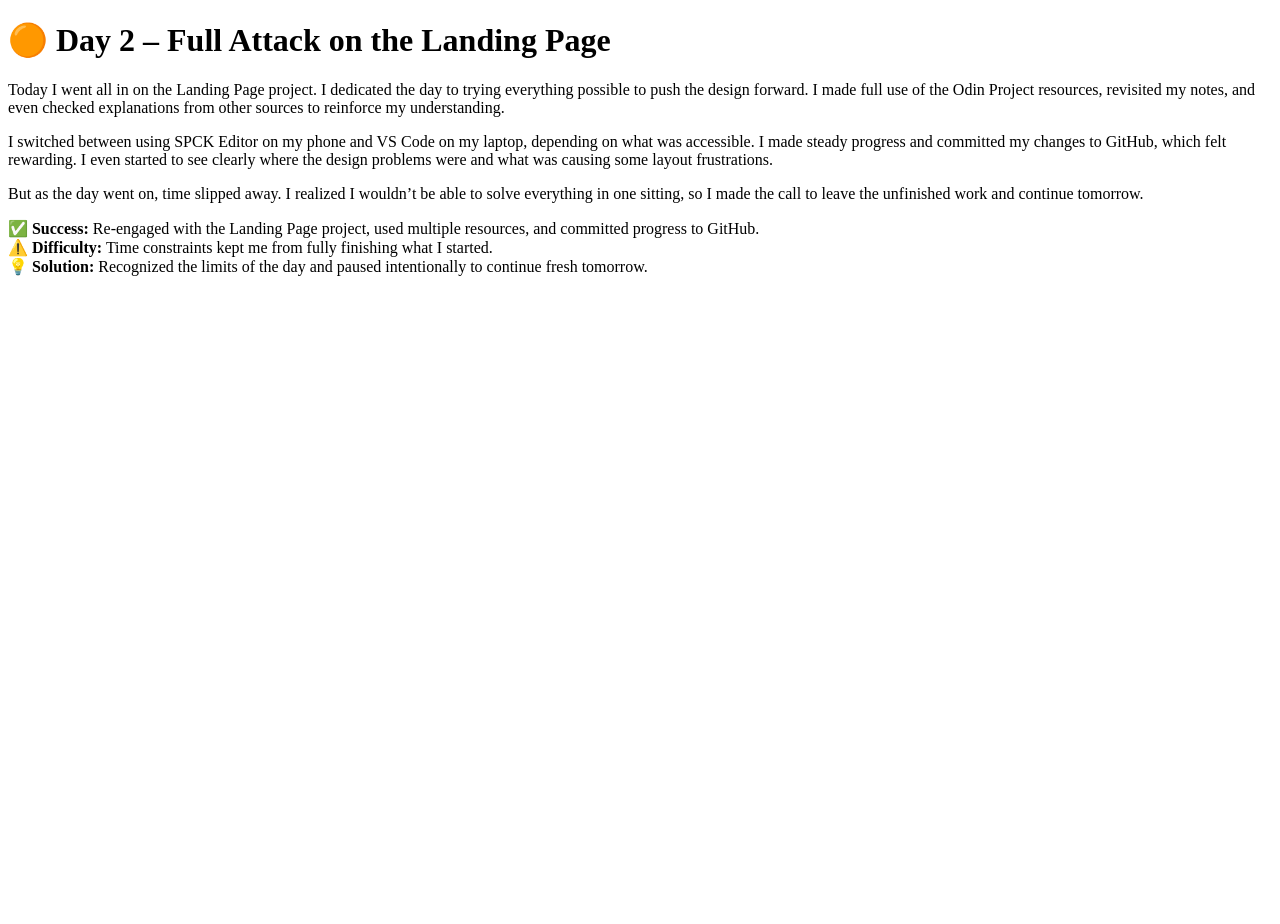
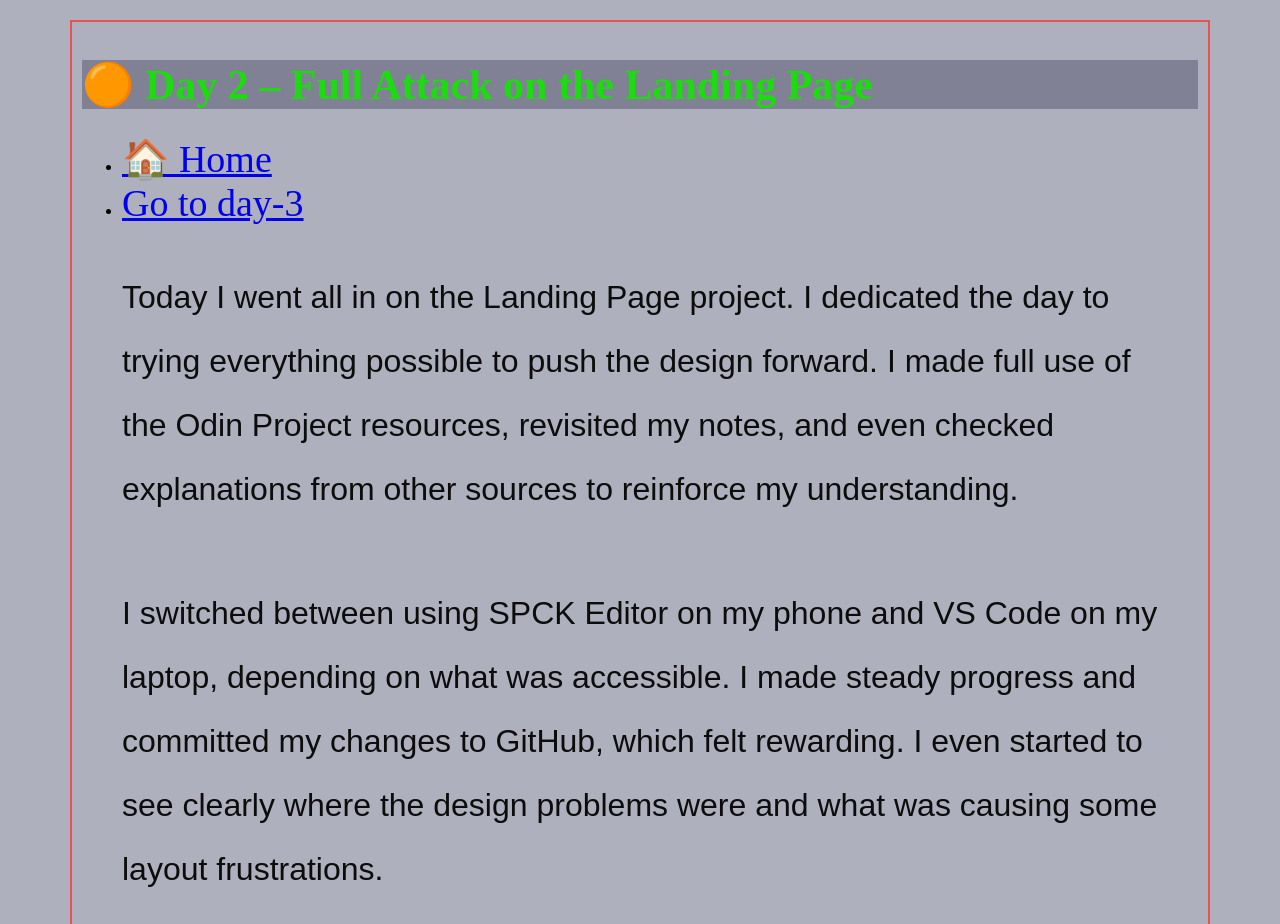
Before and after one commit to fazetdev/My-odin-dev-diary, a plain HTML site: page week-3/day-2.html in a window 1280 px wide. Shown: the top 924 px of the page. Before the commit the page ends 800 px from the top, so only its background shows below. Drawn offline with Linux system fonts and the light colour scheme.

Commit message:
add css and links to day 2

```diff
--- a/week-3/day-2.html
+++ b/week-3/day-2.html
@@ -3,10 +3,51 @@
 <head>
   <meta charset="UTF-8">
   <title>Week 3 - Day 2 | Odin Dev Diary</title>
+  <style>
+    body {
+      margin: 20px 70px;
+      padding: 10px;
+      background: #AEB0BD;
+
+      border: 2px solid #EA5252;
+
+    }
+    p {
+      margin: 20px;
+      padding: 20px;
+      font-family: sans-serif;
+      line-height: 2;
+      font-size: 32px;
+      color: #0C0C0C;
+    }
+    h1 {
+      background: #808195;
+      font-size: 42px;
+      color: #1BDC0D;
+      font-weight: bold;
+    }
+    strong {
+      background: #518D4D;
+      font-size: 38px;
+      color: #D3E711;
+      }
+      .key-point {
+        font-style: italic;
+      }
+ a {
+   font-size: 38px;
+   color #0F29E0
+  </style>
 </head>
 <body>
 
   <h1>🟠 Day 2 – Full Attack on the Landing Page</h1>
+<ul>
+  <li><a href="../index.html">🏠 Home</a></li>
+  <li><a href="day-3.html"> Go to day-3</a></li>
+
+</ul>
+
 
   <p>Today I went all in on the Landing Page project. I dedicated the day to trying everything possible to push the design forward. I made full use of the Odin Project resources, revisited my notes, and even checked explanations from other sources to reinforce my understanding.</p>
 
@@ -19,6 +60,9 @@
     <strong>⚠️ Difficulty:</strong> Time constraints kept me from fully finishing what I started.<br>
     <strong>💡 Solution:</strong> Recognized the limits of the day and paused intentionally to continue fresh tomorrow.
   </p>
-
+<ul>
+  <li><a href="../week-1/index.html">Go to Week 1</a></li>
+   <li><a href="../week-2/index.html">Go to week 2</a></li>
+  </ul>
 </body>
 </html>
```
